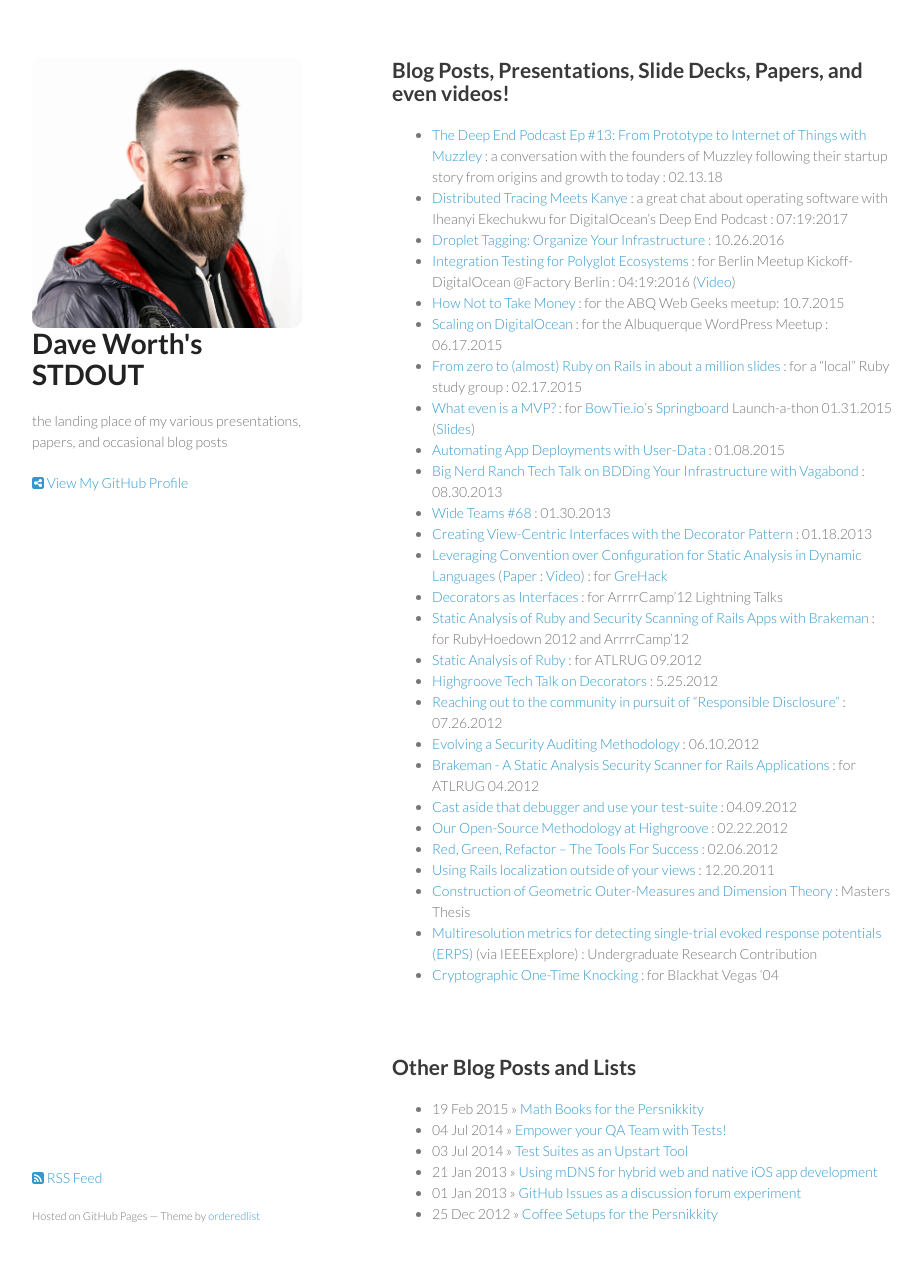
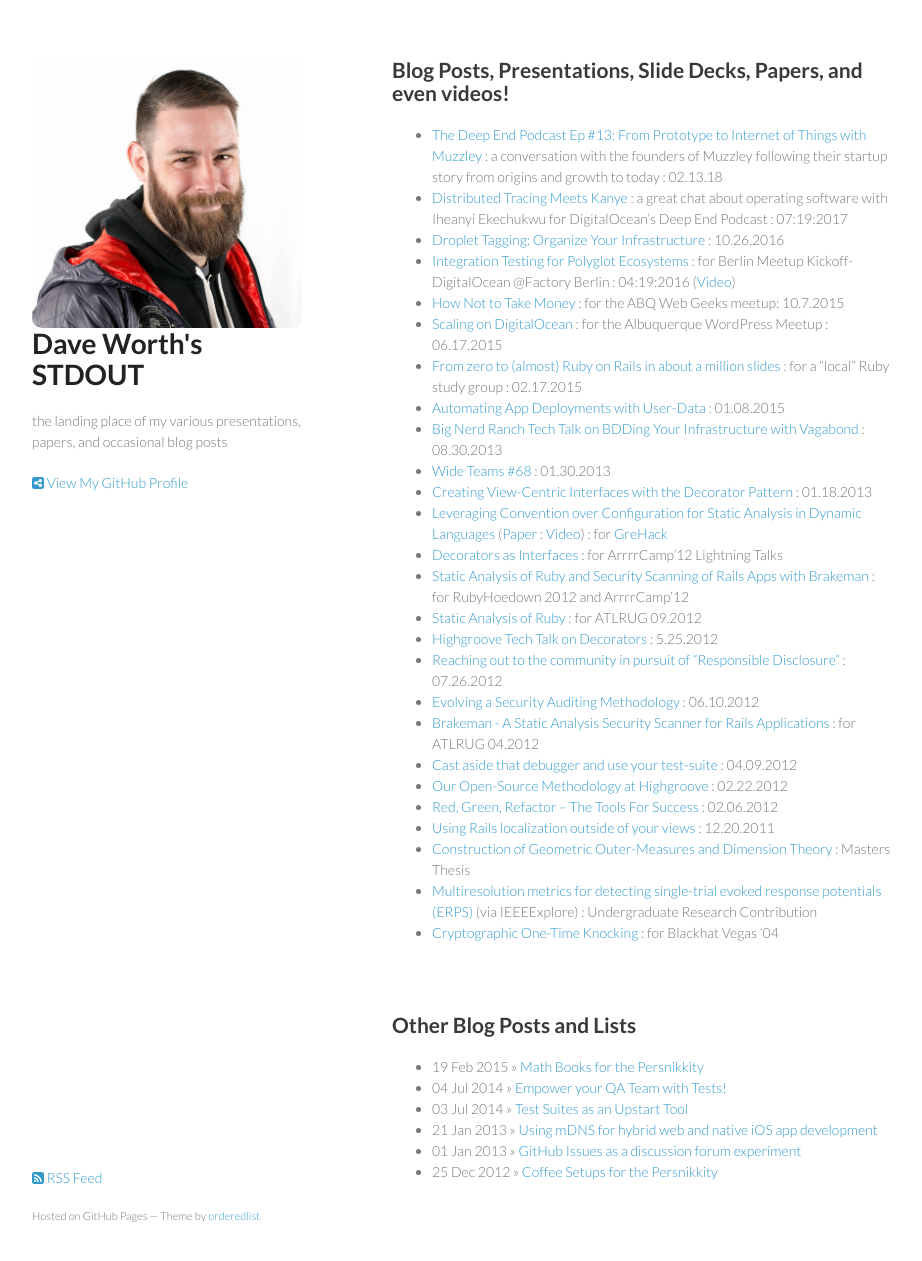
Before and after one commit to daveworth/daveworth.github.com, a Jekyll site: the page built from index.md, in a window 1280 px wide and 1294 px high. Shown: the top 1261 px of the window, without its empty margins (178-1100 px from the left). Built offline with Jekyll 4.4.1, drawn with Linux system fonts in a browser that asks for light colours; nearby versions of some CDN libraries.

Commit message:
remove link to Bowtie talk on MVPs

```diff
--- a/index.md
+++ b/index.md
@@ -8,7 +8,7 @@ layout: default
 * [How Not to Take Money](http://www.slideshare.net/david_e_worth/how-not-to-take-money) : for the ABQ Web Geeks meetup: 10.7.2015
 * [Scaling on DigitalOcean](http://www.slideshare.net/david_e_worth/scaling-on-digitalocean) : for the Albuquerque WordPress Meetup : 06.17.2015
 * [From zero to (almost) Ruby on Rails in about a million slides](http://www.slideshare.net/david_e_worth/from-zero-to-almost-rails-in-about-a-million-slides) : for a "local" Ruby study group : 02.17.2015
-* [What even is a MVP?](https://bowtie.io/beta/blog/what-is-a-mvp.html) : for [BowTie.io](https://bowtie.io)'s [Springboard](https://springboard.bowtied.io/) Launch-a-thon  01.31.2015 ([Slides](http://www.slideshare.net/david_e_worth/what-even-is-a-mvp-for-bowtie-springboard))
+<!-- * [What even is a MVP?](https://bowtie.io/beta/blog/what-is-a-mvp.html) : for [BowTie.io](https://bowtie.io)'s [Springboard](https://springboard.bowtied.io/) Launch-a-thon  01.31.2015 ([Slides](http://www.slideshare.net/david_e_worth/what-even-is-a-mvp-for-bowtie-springboard)) -->
 * [Automating App Deployments with User-Data](https://www.digitalocean.com/blog/automating-application-deployments-with-user-data) :  01.08.2015
 * [Big Nerd Ranch Tech Talk on BDDing Your Infrastructure with Vagabond](http://daveworth.github.io/8_30_2013_BDD_Your_Infrastructure_with_Vagabond/#slide-0) :  08.30.2013
 * [Wide Teams #68](http://www.wideteams.com/2013/01/30/episode-68-david-worth-of-big-nerd-ranch/) :  01.30.2013
```
